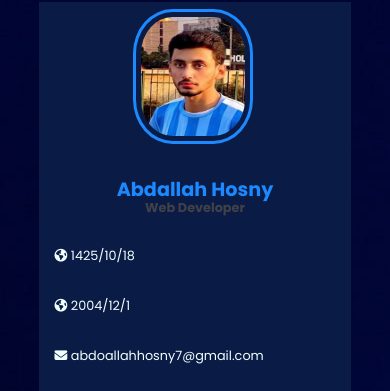
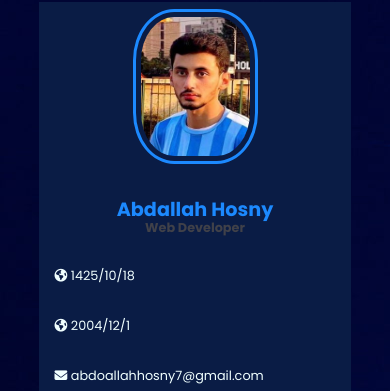
Before and after one commit to AbdoallahHosny/CV-Abdallah-Hosny, a plain HTML site: page index.html in a window 390 px wide. Shown: the part 60-451 px from the top of the page. Drawn offline with Linux system fonts and the light colour scheme; files whose address does not match are found by name.

Commit message:
Update styayle2.css

```diff
--- a/styayle2.css
+++ b/styayle2.css
@@ -18,7 +18,7 @@ html {
     flex-direction: column;
     background-image: url(.//img2/wallpaperbetter\ \(1\).jpg);
     width: 100%;
-    height: 119vh;
+    height: 100%;
 }
 /* ----------------------------------------
 -----------header--------------------------
@@ -60,10 +60,11 @@ span{
 
 .cv {
     margin-top: 6%;
+    margin-bottom: 2%;
     align-self: center;
     background-color: #0A1C45;
     width: 65em;
-    height: 105vh;
+    height: 110vh;
     display: flex;
 }
 
@@ -230,8 +231,8 @@ header img {
 }
 .imgs img {
     margin-left: 33%;
-    height: 135px;
-    width: 120px;
+    height: 155px;
+    width: 125px;
 }
 
 .imgs {
```
